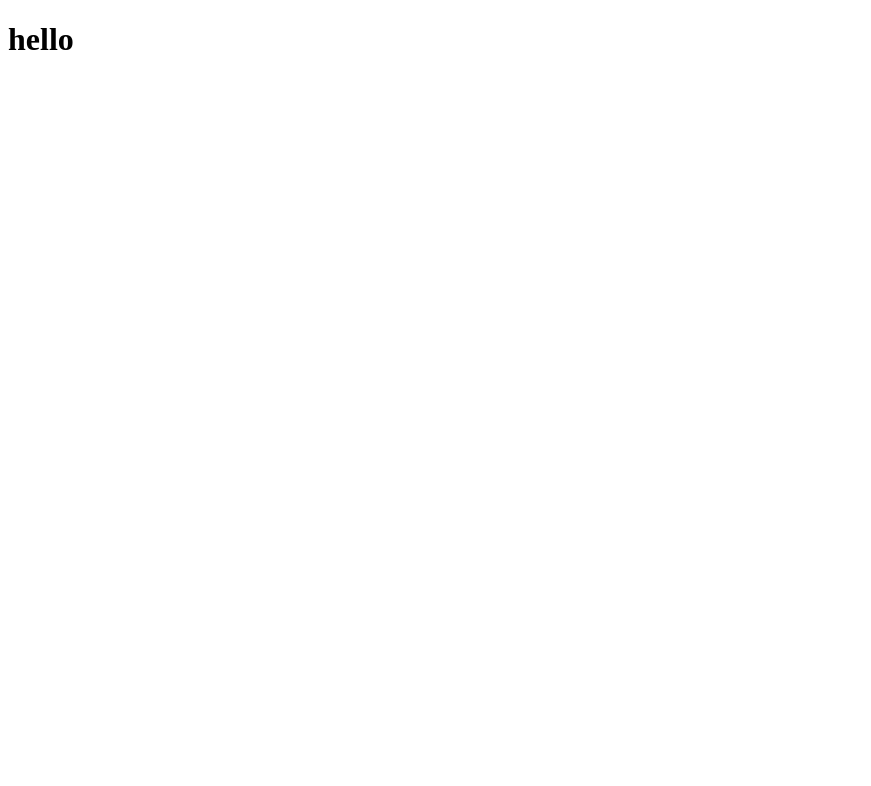
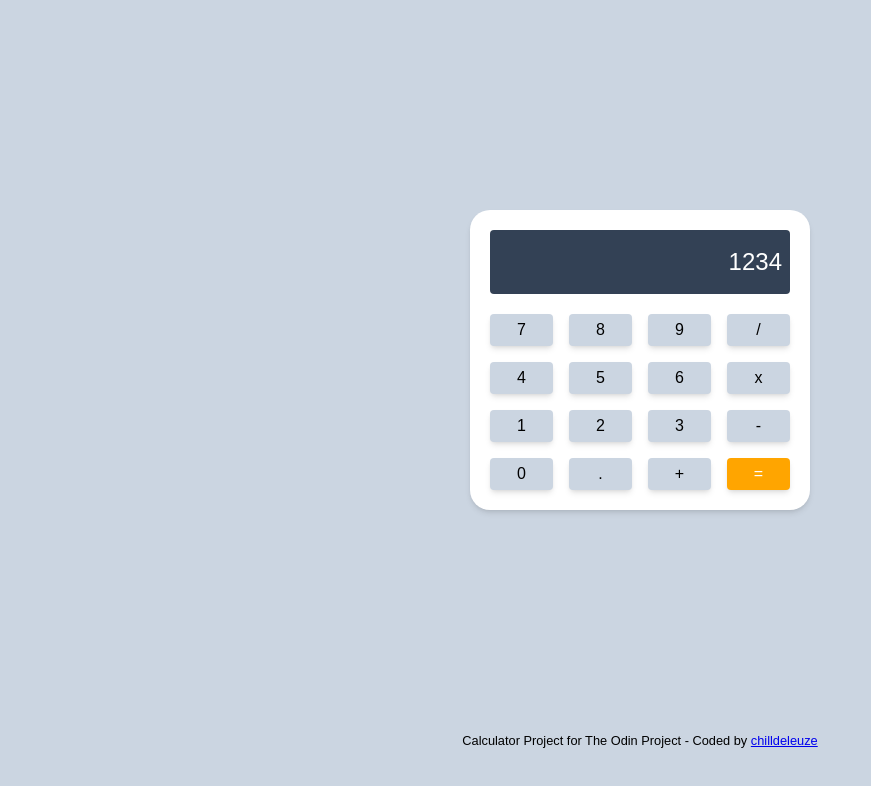
Before and after one commit to chilldeleuze/calculator, a plain HTML site: page index.html in a window 1280 px wide. Shown: the whole page, without its empty margins (0-871 px from the left). Drawn offline with Linux system fonts and the light colour scheme.

Commit message:
create basic calculator design

```diff
--- a/index.html
+++ b/index.html
@@ -8,7 +8,33 @@
     <script src="./script.js" defer></script>
 </head>
 <body>
-    <h1>hello</h1>
+    <main>
+        <div class="calculator__container">
+            <div class="calculator__display">1234</div>
+            <div class="calculator__buttons">
+                <div class="calculator__button">7</div>
+                <div class="calculator__button">8</div>
+                <div class="calculator__button">9</div>
+                <div class="calculator__button">/</div>
+                <div class="calculator__button">4</div>
+                <div class="calculator__button">5</div>
+                <div class="calculator__button">6</div>
+                <div class="calculator__button">x</div>
+                <div class="calculator__button">1</div>
+                <div class="calculator__button">2</div>
+                <div class="calculator__button">3</div>
+                <div class="calculator__button">-</div>
+                <div class="calculator__button">0</div>
+                <div class="calculator__button">.</div>
+                <div class="calculator__button">+</div>
+                <div class="calculator__button calculator__button--orange">=</div>
+            </div>
 
+        </div>
+
+    </main>
+    <footer>
+        <p>Calculator Project for The Odin Project - Coded by <a href="https://github.com/chilldeleuze">chilldeleuze</a></p>
+    </footer>
 </body>
 </html>
--- a/style.css
+++ b/style.css
@@ -0,0 +1,75 @@
+html,
+body {
+    margin: 0;
+    padding: 0;
+    background-color: #cbd5e1;
+    display: flex;
+    flex-direction: column;
+    justify-content: center;
+    align-items: center;
+    font-family: Arial, Helvetica, sans-serif;
+}
+
+main {
+    flex-grow: 1;
+    height: 90vh;
+    display: flex;
+    flex-direction: column;
+    justify-content: center;
+    align-items: center;
+}
+
+.calculator__container {
+    background-color: white;
+    width: 300px;
+    margin: auto;
+    border-radius: 20px;
+    padding: 20px;
+    display: flex;
+    flex-direction: column;
+    gap:20px;
+    box-shadow: 0 4px 6px -1px rgb(0 0 0 / 0.1), 0 2px 4px -2px rgb(0 0 0 / 0.1);
+}
+
+.calculator__display {
+    display: flex;
+    justify-content: end;
+    align-items: center;
+    height: 3rem;
+    background-color: #334155;
+    border-radius: 4px;
+    padding: 8px;
+    color: white;
+    font-size: 1.5rem;
+
+}
+
+.calculator__buttons {
+    display: grid;
+    grid-template-columns: repeat(4, 1fr);
+    gap: 16px;
+
+
+}
+
+.calculator__button {
+    background-color: #cbd5e1;
+    display: flex;
+    border-radius: 4px;
+    height: 2rem;
+    justify-content: center;
+    align-items: center;
+    border-style: solid #94a3b8;
+    border-width: 1px;
+
+    box-shadow: 0 4px 6px -1px rgb(0 0 0 / 0.1), 0 2px 4px -2px rgb(0 0 0 / 0.1);
+}
+
+.calculator__button--orange {
+    background-color: orange;
+    color: white;
+}
+
+footer p {
+    font-size: 0.8rem
+}
```
